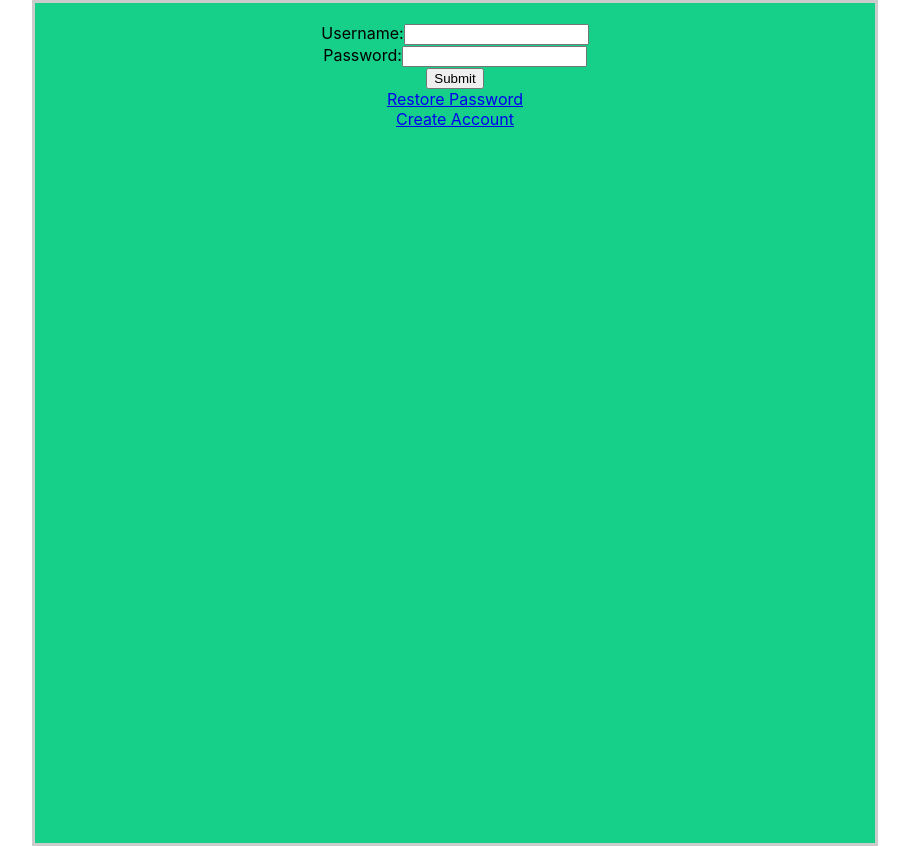
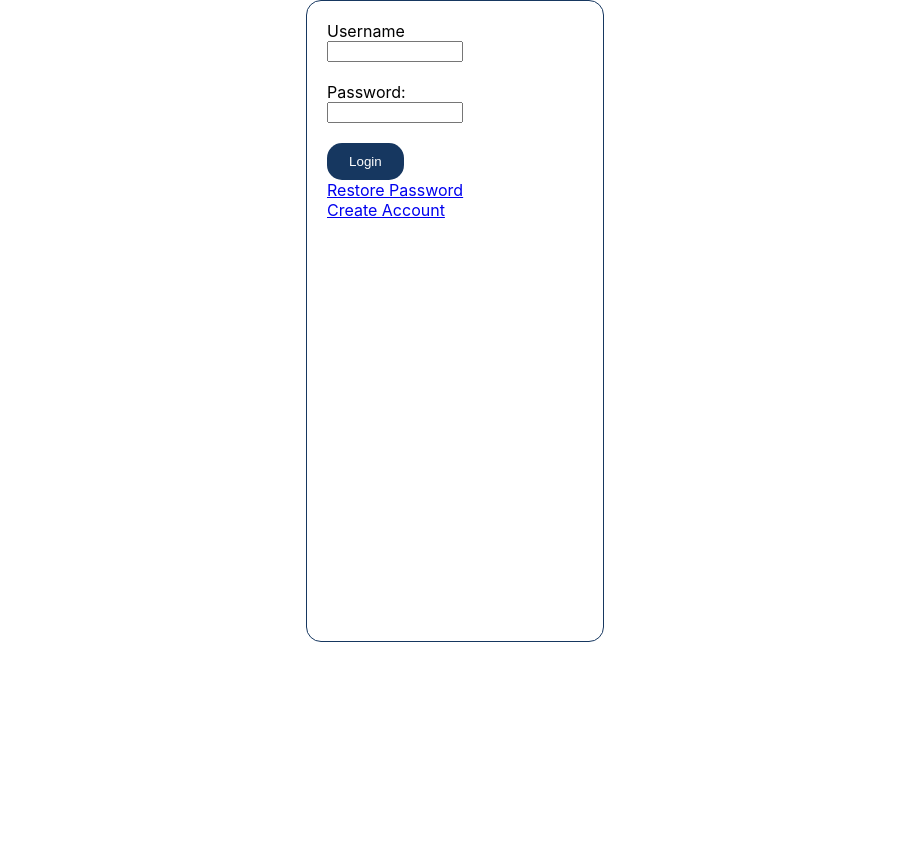
Before and after one commit to OAMK-VPN/DriverApp_frontend, a React (Create React App) app: page / in a window 1280 px wide. Shown: the whole page, without its empty margins (185-1094 px from the left). After the commit the page ends 800 px from the top, so only its background shows below. Built offline with nearby package versions, Linux system fonts and the light colour scheme.

Commit message:
quick changes

```diff
--- a/src/components/Login.js
+++ b/src/components/Login.js
@@ -38,21 +38,22 @@ export default function Login() {
 
 
   return (
-    <div className={styles}>
+    <div className={styles.form}>
     <form onSubmit={loginHandler}>
-      <label>
-        Username:
+      <label htmlFor="username">Username </label>
         <input
+          id = "username"
+          className={styles.logininput}
           value={username}
           onChange={event => setUsername(event.target.value)}
           name="username"
           type="text"
         />
-      </label>
       <br />
       <label>
         Password:
         <input
+          className={styles.logininput}
           value={password}
           onChange={event => setPassword(event.target.value)}
           name="password"
@@ -60,7 +61,7 @@ export default function Login() {
         />
       </label>
       <br />
-      <button>Submit</button> <br />
+      <button className={styles.loginbutton}>Login</button> <br />
       <Link to={`/RestorePassword`}> Restore Password</Link> <br />
       <Link to={`/CreateAccount`}> Create Account</Link>
     </form>
--- a/src/components/Login.module.css
+++ b/src/components/Login.module.css
@@ -1,13 +1,42 @@
-form {
+.form {
 
-    background-color:#16cf88;
-    height:800px;
-    width:800px;
-    text-align:center;
+    background-color:#ffffff;
+    height: 600px;
+    width: 20%;
     float:center;
 
     margin: auto;
     padding: 20px;
-    border: 3px solid #ccc;
+    border: 1px solid #163760;
+    border-radius: 15px;
+  }
 
-  }
+.form label {
+  display: block;
+}
+
+
+.logininput {
+  width: 50%;
+  height: 50%;
+  display: block;
+}
+
+.loginbutton {
+    background-color: #163760;
+    color: white;
+    border: 0.5px solid transparent;
+    transition: border-color 0.3s;
+    padding: 10px 20px;
+    border-radius: 15px;
+    cursor: pointer;
+    width: 30%;
+    height: 10%;
+
+}
+
+.loginbutton:hover {
+  background-color: #ffffff;
+  color: #163760;
+  border-color: #163760
+}
```
